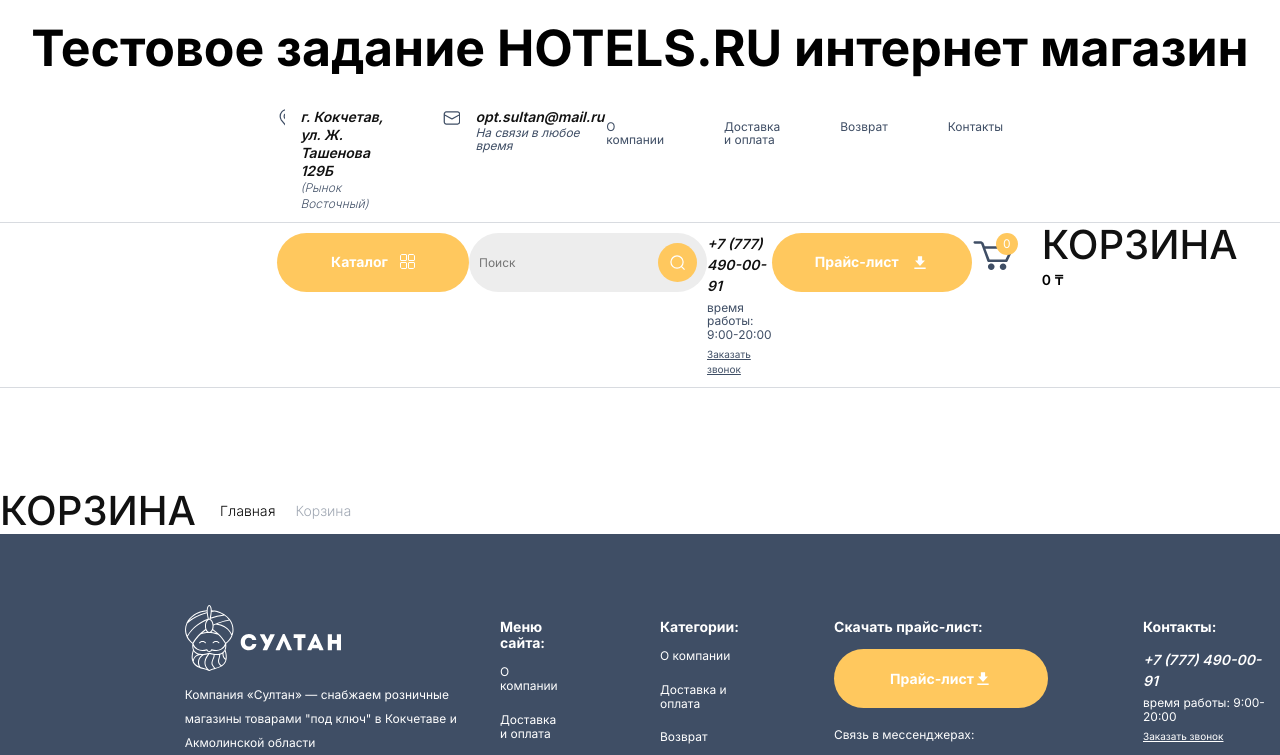
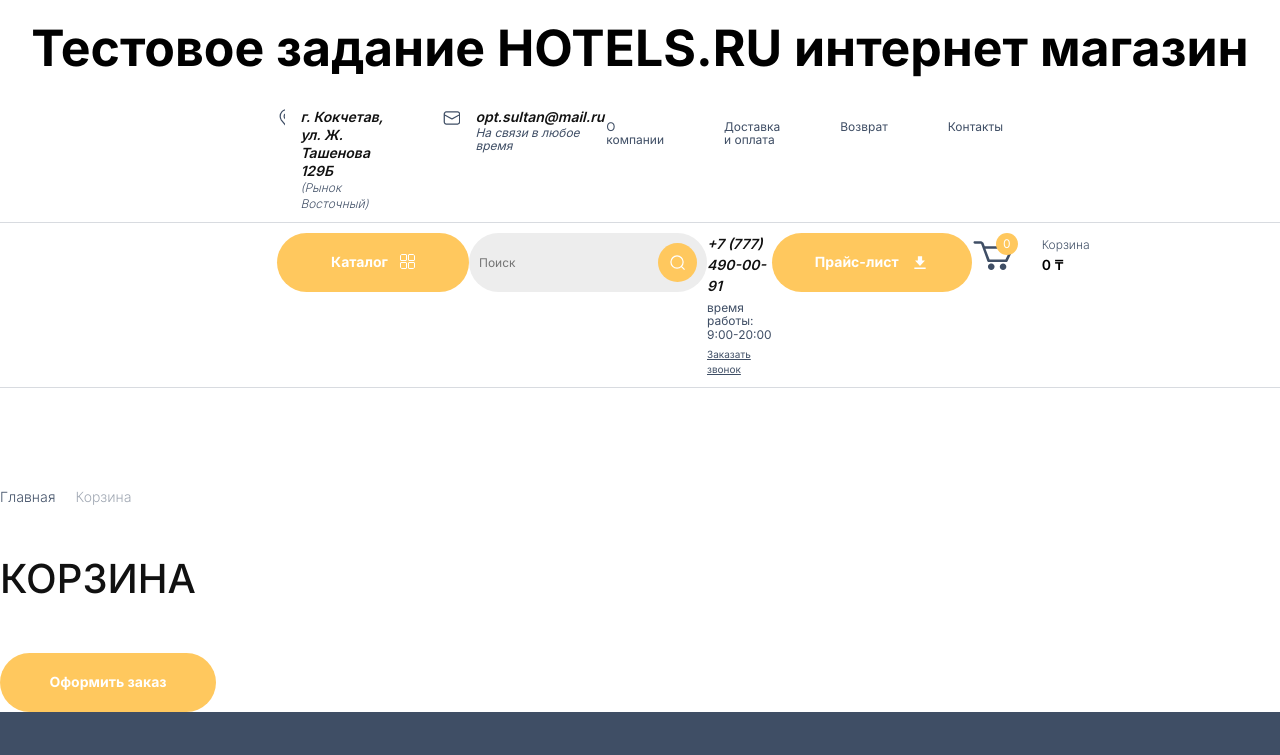
Before and after one commit to mvodev/hotels-online-shop, a React (Vite) app: page /cart in a window 1280 px wide. Shown: the top 755 px of the page. Built offline with nearby package versions, Linux system fonts and the light colour scheme.

Commit message:
CartPage first draft

```diff
--- a/src/pages/CartPage.scss
+++ b/src/pages/CartPage.scss
@@ -1,4 +1,4 @@
-.cart {
+.cart-page {
   &__header {
     font-family: 'Inter';
     font-style: normal;
@@ -8,5 +8,6 @@
     text-transform: uppercase;
     color: #111111;
     cursor: auto;
+    margin: 50px auto;
   }
 }
--- a/src/pages/CartPage.tsx
+++ b/src/pages/CartPage.tsx
@@ -1,18 +1,48 @@
+import { useEffect, useState } from 'react';
 import BreadCrumbs from '../components/bread-crumbs/BreadCrumbs';
+import Button from '../components/button/Button';
 import Footer from '../components/footer/Footer';
 import Header from '../components/header/Header';
+import ShortCard from '../components/short-card/ShortCard';
+import goodsData from '../model/goodsData';
+import { selectCart } from '../redux/cartSlice';
+import { useAppSelector } from '../redux/hooks';
 import './CartPage.scss';
 
 const CartPage = () => {
+  const [products,setProducts] = useState<JSX.Element[]>();
+  const cart = useAppSelector(selectCart);
+  const productsMap:Map<string,number> = new Map();
+  useEffect(()=>{
+    cart.forEach(barcode => {
+      if (productsMap.has(barcode)) {
+        const oldNumberOfProduct = productsMap.get(barcode);
+        if (oldNumberOfProduct !== undefined) productsMap.set(barcode, oldNumberOfProduct + 1);
+      } else productsMap.set(barcode, 1);
+    })
+    let productsArray = [];
+    for (let productNumber of productsMap){
+      const barcode = productNumber[0];
+      const quantity = productNumber[1];
+      const fullDescription = goodsData.find(data=>data.barcode === barcode);
+      if (fullDescription) productsArray.push(<ShortCard key={barcode} {...fullDescription} />)
+    }
+    setProducts(productsArray);
+  },[cart])
+
   return (
     <div className="wrapper">
       <Header callbackRef='https://moch-address-change-me'/>
-      <main className='cart'>
-        <h2 className='cart__header'>Корзина</h2>
+      <main className='cart-page'>
         <BreadCrumbs links={[
           {link:'/',name:'Главная'},
           {link: '/',name:'Корзина',actual:true}
         ]}/>
+        <h2 className='cart-page__header'>Корзина</h2>
+        <div className="cart-page__products">
+          {products}
+        </div>
+        <Button buttonType='common' text='Оформить заказ'/>
       </main>
       <Footer callbackRef='https://moch-address-change-me'/>
     </div>
```
